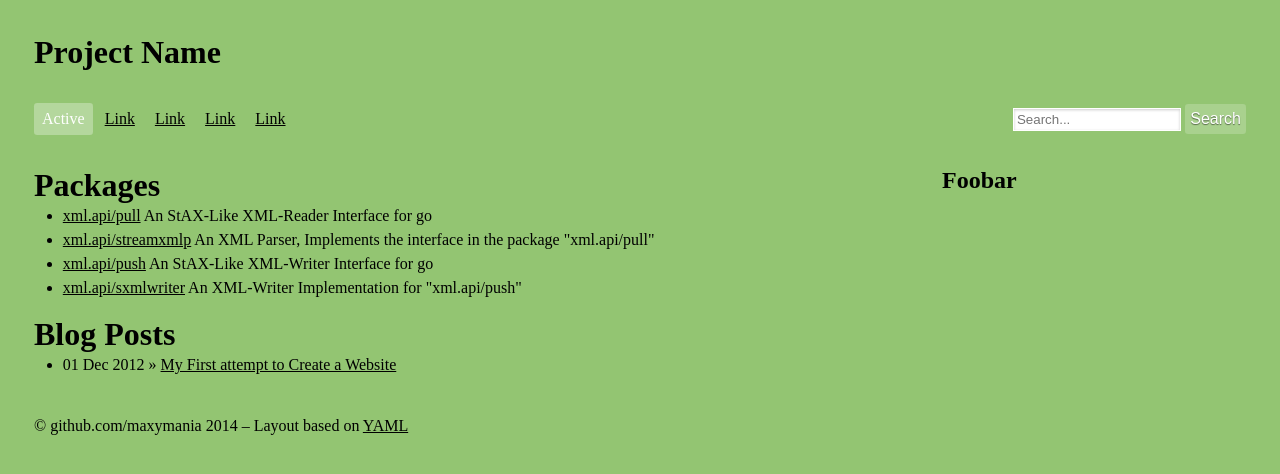
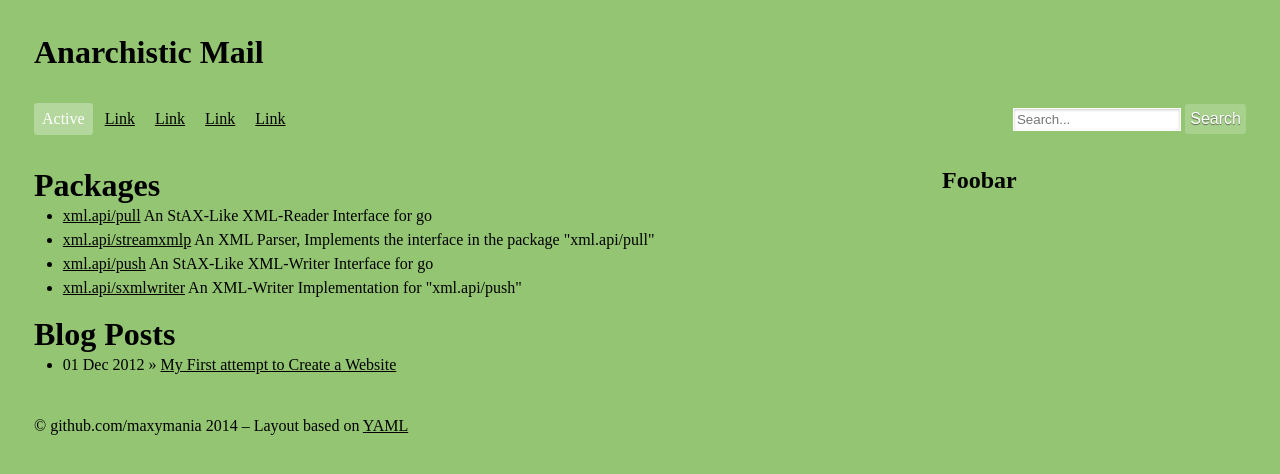
Before and after one commit to maxymania/anarchistic-mail, a Jekyll site: the page built from index.html, in a window 1280 px wide. Shown: the top 474 px of the page. Built offline with Jekyll 4.4.1, drawn with Linux system fonts in a browser that asks for light colours; Markdown is read by kramdown in place of the engine named in the settings.

Commit message:
Update default.html

```diff
--- a/_layouts/default.html
+++ b/_layouts/default.html
@@ -2,7 +2,7 @@
 <html xmlns="http://www.w3.org/1999/xhtml" xml:lang="en" lang="en-us">
 <head>
    <meta charset="utf-8"/>
-   <title>{{ page.title }}</title>
+   <title>{{ page.title }} - {{ site.title }}</title>
    <!-- syntax highlighting CSS -->
    <link href="{{site.baseurl}}/css/syntax.css" rel="stylesheet" type="text/css" />
    <!-- Mobile viewport optimisation -->
@@ -22,7 +22,7 @@
 </ul>
 <div class="ym-wrapper"><div class="ym-wbox">
  <header>
-	<h1>Project Name</h1>
+	<h1>{{ site.title }}</h1>
  </header>
  <nav id="nav">
 	<div class="ym-wrapper">
```
